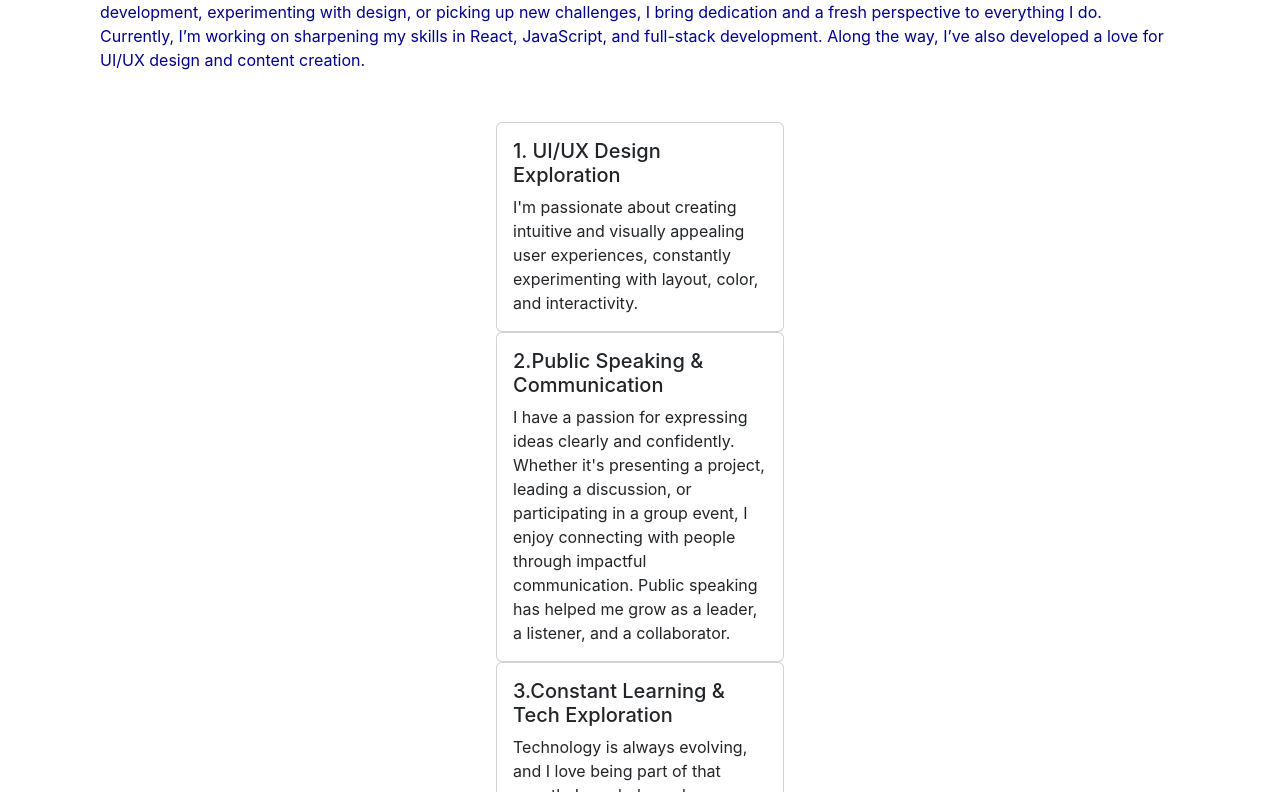
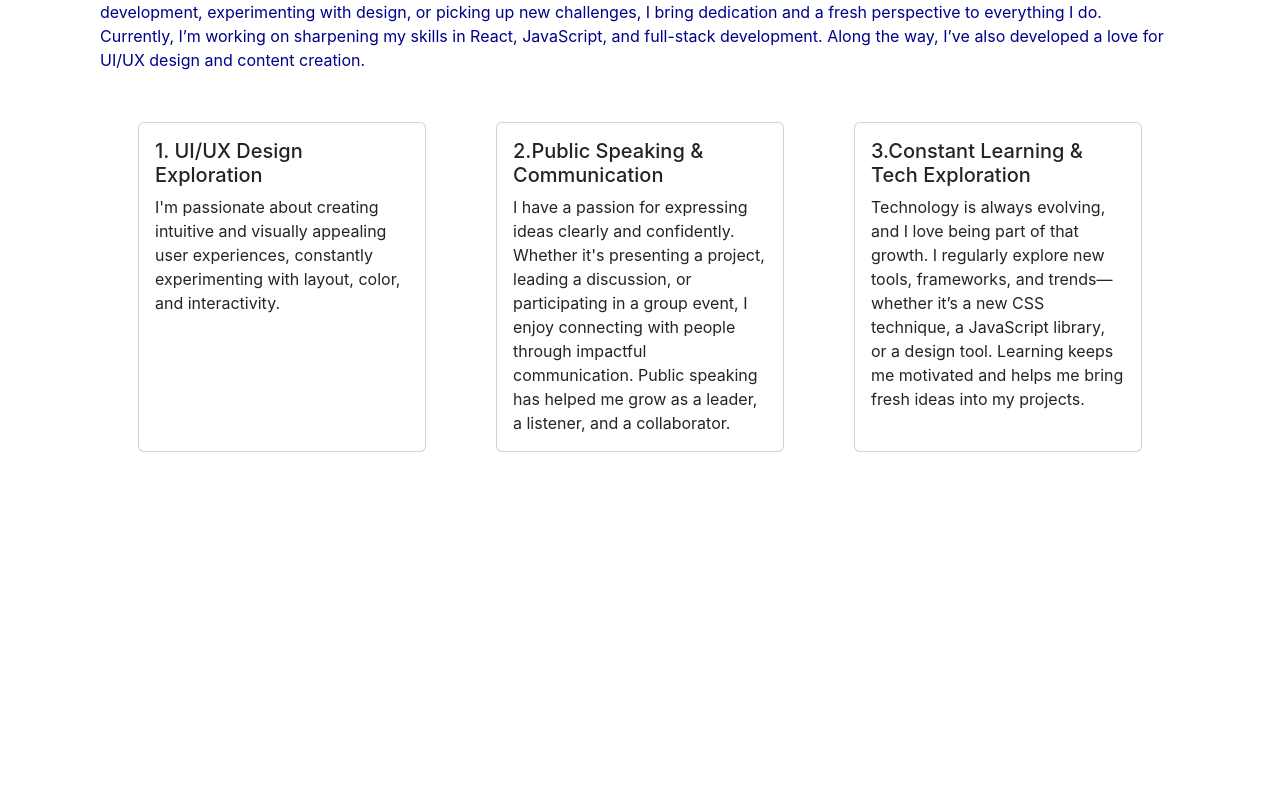
Before and after one commit to architapaul223/reactproject, a React (Create React App) app: page / in a window 1280 px wide. Shown: the part 1028-1820 px from the top of the page. After the commit the page ends 1480 px from the top, so only its background shows below. Built offline with nearby package versions, Linux system fonts and the light colour scheme.

Commit message:
Update About.css

```diff
--- a/src/components/About.css
+++ b/src/components/About.css
@@ -12,11 +12,12 @@
     margin: auto;
 }
 
-.cards{
+.cardflex{
     display: flex;
     flex-direction: row;
     gap: 70px;
     justify-content: center;
+
 }
 .abouttitle{
     font-weight: 700;
@@ -31,3 +32,15 @@
     margin-bottom: 50px;
     color: darkblue;
 }
+/* .cardflex{ */
+    display: flex;
+    flex-direction: row;
+/* } */
+.card{
+    /* background-color: rgb(61, 129, 129); */
+    /* box-shadow: 0 4px 8px rgba(0,0,0,0.1); */
+}
+.card:hover{
+    transform: scale(1.02);
+    background-color:rgb(198, 198, 218);
+}
```
